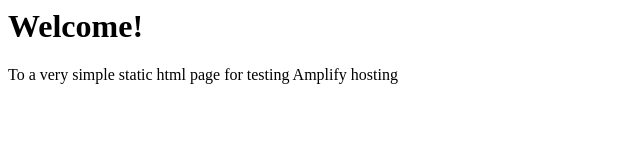
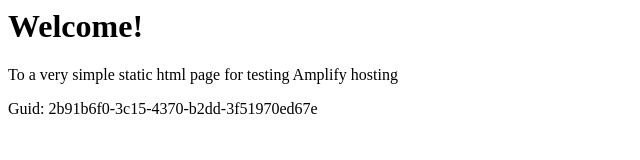
Before and after one commit to aws-aemilia-sfo/Github-PR-Commit-Integration-Test-DoNotTouch-Gith-P5X5MO5I-v1-preprod-us-west-1, a website: page src/index.html in a window 1280 px wide. Shown: the whole page, without its empty margins (0-640 px from the left). Drawn offline with Linux system fonts and the light colour scheme.

Commit message:
commit from integ tests

```diff
--- a/src/index.html
+++ b/src/index.html
@@ -1,3 +1,5 @@
+
+
 <html lang="en">
 
 <head>
@@ -10,6 +12,6 @@
 <body>
     <h1>Welcome!</h1>
     <p>To a very simple static html page for testing Amplify hosting</p>
-</body>
+    <p>Guid: 2b91b6f0-3c15-4370-b2dd-3f51970ed67e</p></body>
 
 </html>
```
